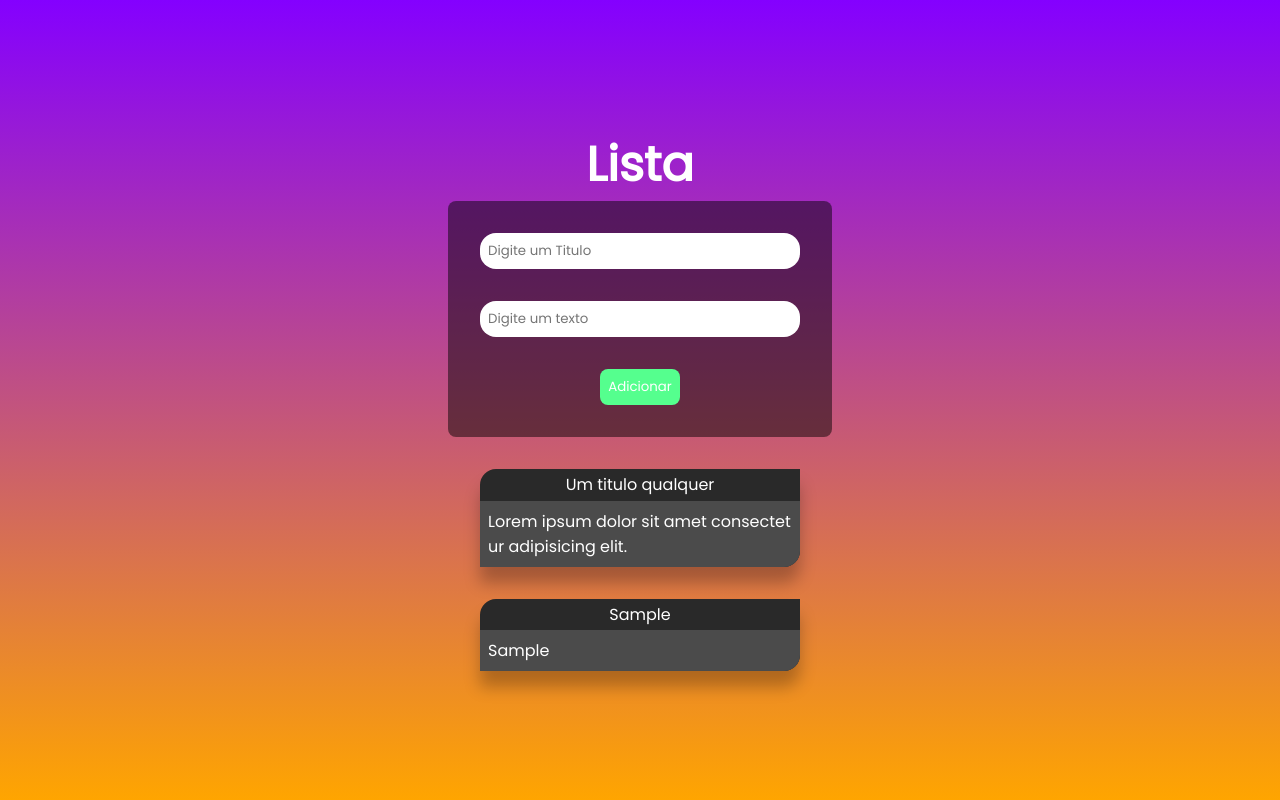
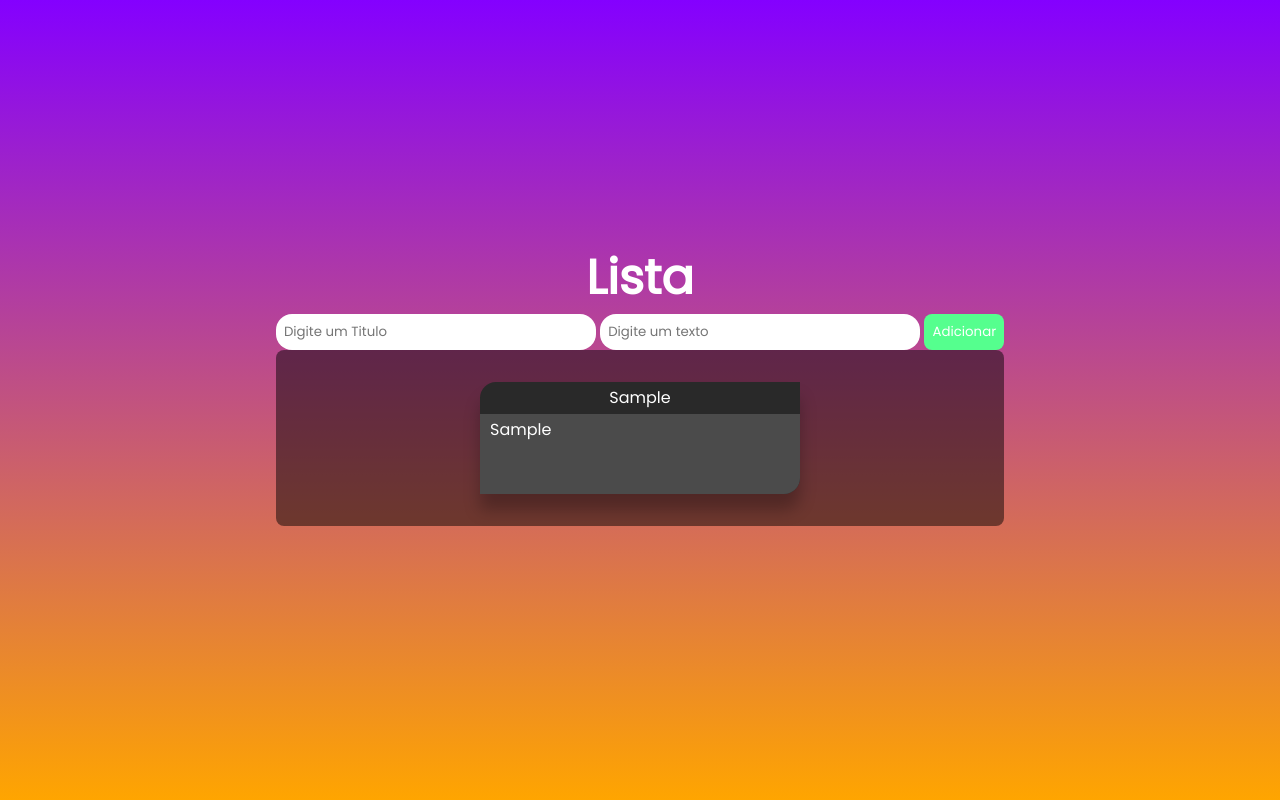
Before and after one commit to joao-victorr/To-do-List, a plain HTML site: page index.html in a window 1280 px wide. Both pictures are taken after typing "Sample", "Sample" into the empty fields and a click on the button "Adicionar". Drawn offline with Linux system fonts and the light colour scheme.

Commit message:
Melhorando a qualidade do codigo

```diff
--- a/index.html
+++ b/index.html
@@ -12,6 +12,20 @@
 </head>
 <body>
 
+    <div class="modal">
+        <div class="table">
+            <div class="widget">
+                <div class="widget_title">
+                    Um titulo qualquer>
+                </div>
+
+                <div class="widget_text">
+                    Lorem ipsum dolor sit amet consectetur adipisicing elit.
+                </div>
+            </div>
+        </div>
+    </div>
+
     <main>
         <strong>
             Lista
@@ -22,17 +36,8 @@
             <button id="button">Adicionar</button>
         </div>
 
-        <div class="table">
-            <div class="widget">
-                <div class="widget_title">
-                    <p>Um titulo qualquer</p>
-                </div>
+        <div class="viewList"></div>
 
-                <div class="widget_text">
-                    <p>Lorem ipsum dolor sit amet consectetur adipisicing elit.</p>
-                </div>
-            </div>
-        </div>
     </main>
 
 
--- a/script.js
+++ b/script.js
@@ -1,42 +1,24 @@
 
 
-const title = document.querySelector("#title")
-const text = document.querySelector("#text")
-const button = document.querySelector("#button")
-const table = document.querySelector(".table")
+const title = document.querySelector("#title");
+const text = document.querySelector("#text");
+const button = document.querySelector("#button");
+const table = document.querySelector(".table");
+
 
 function addTitle() {
     if (title.value == "" || text.value == "") {
         alert("Preenche todos os campos")
     } else {
 
-        let contentTitle = title.value
-        let contentText = text.value
+        let table = document.querySelector(".modal .table")?.cloneNode(true);
 
+        table.querySelector(".widget_title").textContent = title.value;
+        table.querySelector(".widget_text").textContent = text.value;
 
-        const widget = document.createElement("div")
-        const widgetTitle = document.createElement("div")
-        const widgetText = document.createElement("div")
-        const pTitle = document.createElement("p")
-        const pText = document.createElement("p")
-
-        table.append(widget)
-        widget.append(widgetTitle, widgetText)
-        widgetTitle.append(pTitle)
-        widgetText.append(pText)
-        pTitle.innerText = contentTitle
-        pText.innerText = contentText
-
-
-        widget.classList.add("widget")
-        widgetTitle.classList.add("widget_title")
-        widgetText.classList.add("widget_text")
-
-
-        title.value = ""
-        text.value = ""
-
-
+        document.querySelector(".viewList")?.appendChild(table);
+        title.value = "";
+        text.value = "";
     }
 }
 
--- a/style.css
+++ b/style.css
@@ -16,10 +16,13 @@ body {
     align-items: center;
 }
 
+.modal {
+    display: none;
+}
 
-.text_camp {
+.viewList {
     display: flex;
-    flex-direction: column;
+    flex-direction: row;
     background-color: rgba(0, 0, 0, 0.486);
     align-items: center;
     justify-content: center;
@@ -27,6 +30,7 @@ body {
     padding: 2rem;
     border-radius: .5rem;
     margin-bottom: 2rem;
+    flex-wrap: wrap;
 
 }
 
@@ -50,24 +54,22 @@ body {
 
 .widget_title {
     text-align: center;
-    padding: .2rem;
+    padding: 3px 10px;
     width: 20rem;
-    height: auto;
+    height: 2rem;
     word-break: break-all;
+    overflow: hidden;
 
 }
 
 .widget_text {
+    background-color: rgb(75, 75, 75);
     width: 20rem;
-    height: auto;
+    height: 5rem;
+    overflow: hidden;
+    border-radius: 0 0 1rem 0;
     word-break: break-all;
-
-}
-.widget_text p {
-    background-color: rgb(75, 75, 75);
-    width: 100%;
-    padding: .5rem;
-    border-radius: 0 0 1rem 0;
+    padding: 3px 10px;
 
 }
 
```
